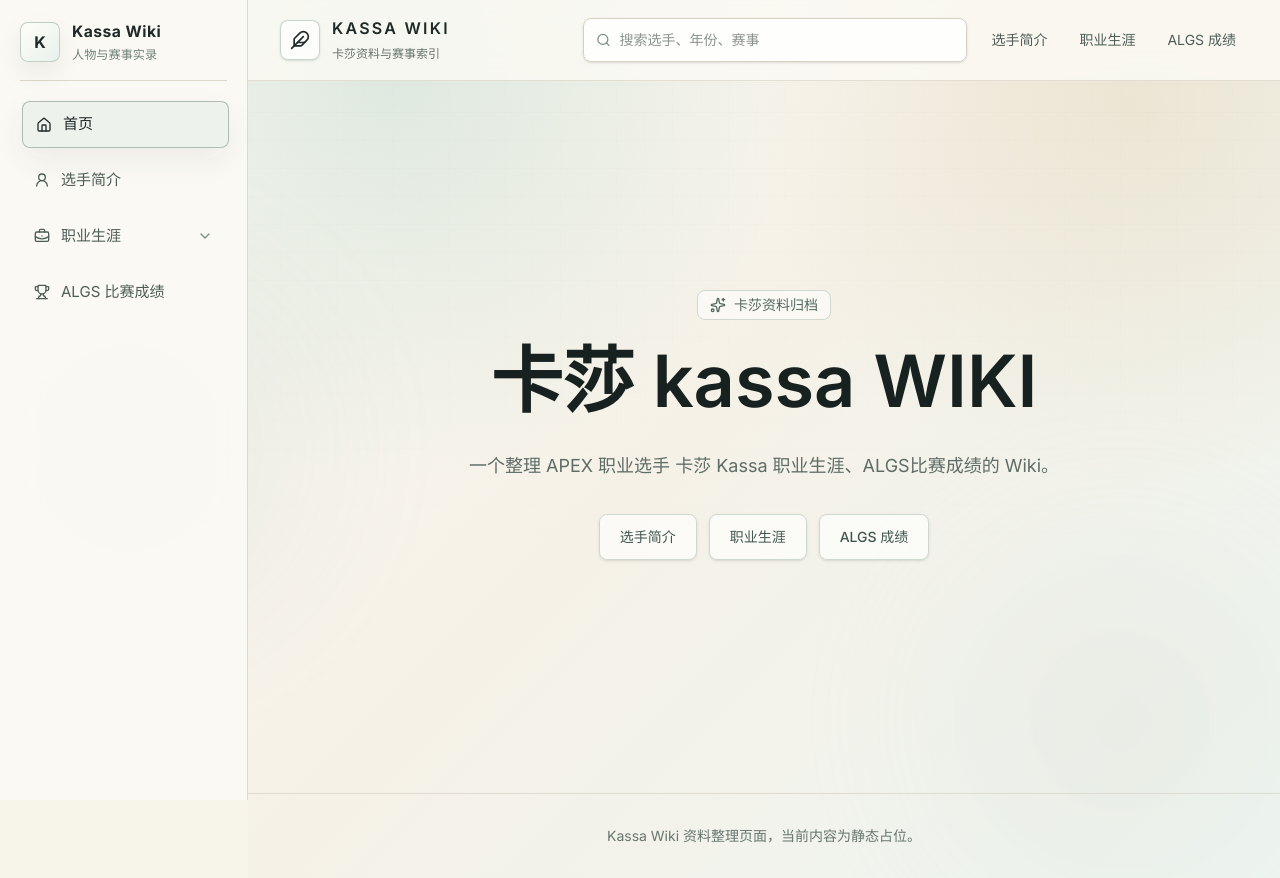
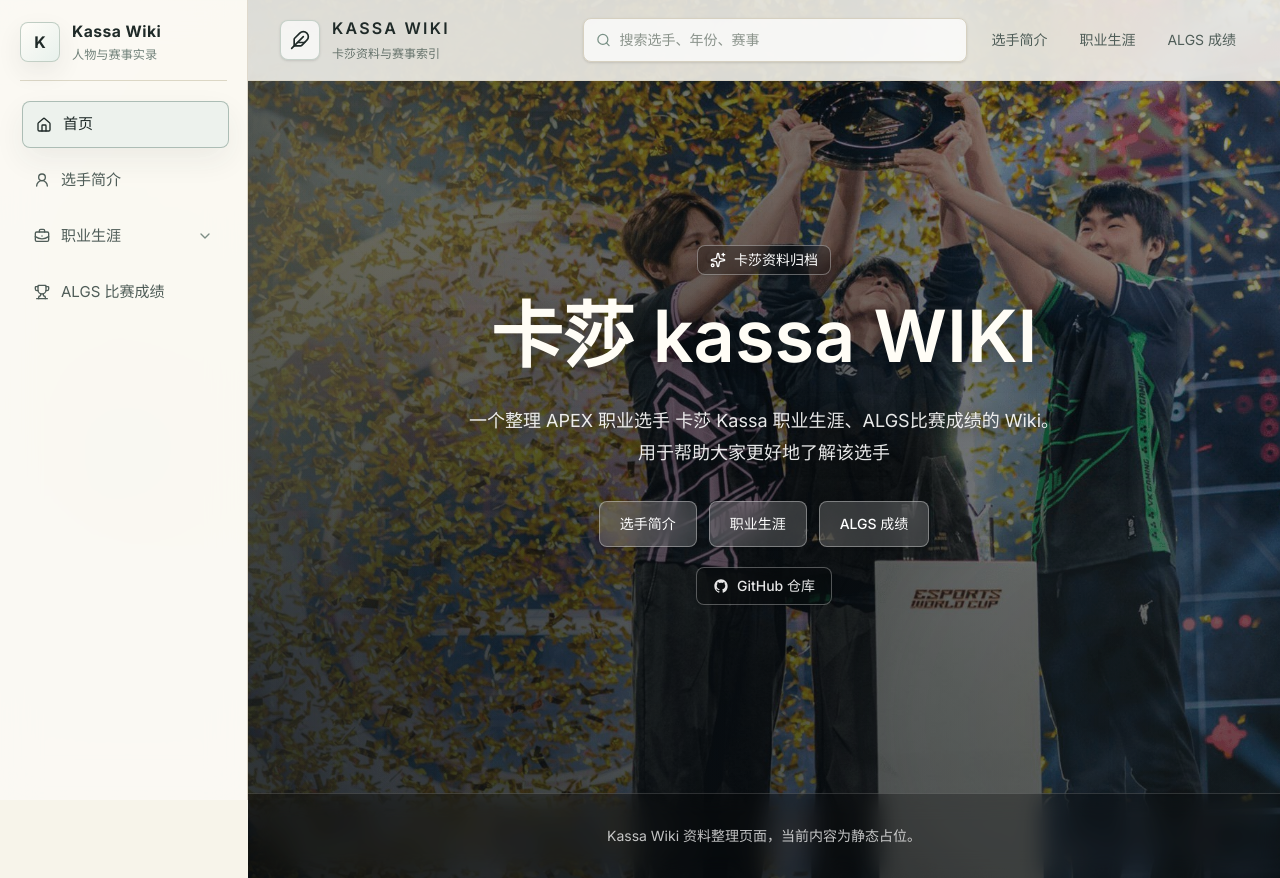
Before and after one commit to dy-iy/kassa-wiki, a Next.js app: page / in a window 1280 px wide. Built offline with nearby package versions, Linux system fonts and the light colour scheme.

Commit message:
add backgrounds

```diff
--- a/app/globals.css
+++ b/app/globals.css
@@ -289,6 +289,34 @@
       radial-gradient(circle at 14% 8%, rgba(206, 223, 213, 0.62), transparent 26rem),
       radial-gradient(circle at 86% 12%, rgba(229, 221, 198, 0.6), transparent 24rem),
       linear-gradient(135deg, #fbfaf4 0%, #f5f1e7 45%, #eef5f1 100%);
+  }
+
+  .home-landing {
+    background:
+      linear-gradient(90deg, rgba(9, 15, 20, 0.78) 0%, rgba(9, 15, 20, 0.48) 45%, rgba(9, 15, 20, 0.28) 100%),
+      linear-gradient(180deg, rgba(9, 15, 20, 0.15), rgba(9, 15, 20, 0.48)),
+      url("/images/backgrounds/VKG夺冠.jpg") center / cover no-repeat;
+    background-attachment: fixed;
+  }
+
+  .home-landing::before {
+    content: "";
+    pointer-events: none;
+    position: fixed;
+    inset: 0;
+    z-index: 0;
+    background:
+      radial-gradient(circle at 24% 26%, rgba(255, 229, 157, 0.22), transparent 26rem),
+      linear-gradient(90deg, rgba(255, 255, 255, 0.08), transparent 42%);
+  }
+
+  .home-hero-title {
+    color: #fffdf6;
+    text-shadow: 0 4px 28px rgba(0, 0, 0, 0.42);
+  }
+
+  .home-hero-copy {
+    text-shadow: 0 2px 18px rgba(0, 0, 0, 0.45);
   }
 
   .paper-grain {
@@ -753,6 +781,11 @@
 }
 
 @media (max-width: 900px) {
+  .home-landing {
+    background-attachment: scroll;
+    background-position: center top;
+  }
+
   .site-shell {
     grid-template-columns: 1fr;
   }
--- a/app/page.tsx
+++ b/app/page.tsx
@@ -1,10 +1,6 @@
 "use client";
 
-import {
-  Feather,
-  Search,
-  Sparkles,
-} from "lucide-react";
+import { Feather, Search, Sparkles } from "lucide-react";
 import Link from "next/link";
 import type { CSSProperties, PointerEvent } from "react";
 
@@ -29,7 +25,7 @@
 
   return (
     <div
-      className="ink-wiki min-h-screen overflow-x-hidden text-[#26312f]"
+      className="ink-wiki home-landing min-h-screen overflow-x-hidden text-white"
       onPointerMove={handlePointerMove}
       style={{ "--pointer-x": "0px", "--pointer-y": "0px" } as CSSProperties}
     >
@@ -78,21 +74,23 @@
       <main className="relative z-10 mx-auto w-full max-w-7xl px-4 pb-14 pt-8 sm:px-6 lg:px-8">
         <section className="hero-panel grid min-h-[calc(100vh-11rem)] place-items-center py-10 text-center sm:py-14">
           <div className="max-w-4xl">
-            <p className="mb-4 inline-flex items-center gap-2 rounded-md border border-[#cfd8cf] bg-white/55 px-3 py-1 text-sm text-[#526961]">
+            <p className="mb-4 inline-flex items-center gap-2 rounded-md border border-white/35 bg-black/25 px-3 py-1 text-sm text-white shadow-sm backdrop-blur-md">
               <Sparkles className="size-4" />
               卡莎资料归档
             </p>
-            <h1 className="text-balance text-4xl font-semibold leading-tight tracking-normal text-[#17211f] sm:text-6xl lg:text-7xl">
+            <h1 className="home-hero-title text-balance text-4xl font-semibold leading-tight tracking-normal sm:text-6xl lg:text-7xl">
               卡莎 kassa WIKI
             </h1>
-            <p className="mx-auto mt-6 max-w-3xl text-base leading-8 text-[#5f6d67] sm:text-lg">
-              一个整理 APEX 职业选手 卡莎 Kassa 职业生涯、ALGS比赛成绩的 Wiki。
-
+            <p className="home-hero-copy mx-auto mt-6 max-w-3xl text-base leading-8 text-white/90 sm:text-lg">
+              <span className="block">
+                一个整理 APEX 职业选手 卡莎 Kassa 职业生涯、ALGS比赛成绩的 Wiki。
+              </span>
+              <span className="block">用于帮助大家更好地了解该选手</span>
             </p>
             <div className="mt-8 flex flex-col justify-center gap-3 sm:flex-row">
               {navItems.map(([item, href]) => (
                 <Link
-                  className="rounded-md border border-[#cfd8cf] bg-white/65 px-5 py-3 text-sm font-medium text-[#40564f] shadow-sm transition hover:-translate-y-0.5 hover:border-[#7c988b] hover:bg-white hover:text-[#17211f] hover:shadow-md"
+                  className="rounded-md border border-white/35 bg-white/18 px-5 py-3 text-sm font-medium text-white shadow-sm backdrop-blur-md transition hover:-translate-y-0.5 hover:border-white/70 hover:bg-white hover:text-[#17211f] hover:shadow-md"
                   href={href}
                   key={item}
                 >
@@ -100,11 +98,27 @@
                 </Link>
               ))}
             </div>
+            <a
+              className="mt-5 inline-flex items-center gap-2 rounded-md border border-white/30 bg-black/20 px-4 py-2 text-sm font-medium text-white/90 shadow-sm backdrop-blur-md transition hover:-translate-y-0.5 hover:border-white/65 hover:bg-white hover:text-[#17211f] hover:shadow-md"
+              href="https://github.com/dy-iy/kassa-wiki"
+              rel="noopener noreferrer"
+              target="_blank"
+            >
+              <svg
+                aria-hidden="true"
+                className="size-4"
+                fill="currentColor"
+                viewBox="0 0 24 24"
+              >
+                <path d="M12 2C6.48 2 2 6.58 2 12.24c0 4.53 2.87 8.37 6.84 9.73.5.09.68-.22.68-.49 0-.24-.01-1.04-.01-1.89-2.78.62-3.37-1.21-3.37-1.21-.45-1.18-1.11-1.49-1.11-1.49-.91-.64.07-.63.07-.63 1 .07 1.53 1.06 1.53 1.06.9 1.57 2.36 1.12 2.94.86.09-.67.35-1.12.63-1.38-2.22-.26-4.56-1.14-4.56-5.07 0-1.12.39-2.03 1.03-2.75-.1-.26-.45-1.3.1-2.71 0 0 .84-.28 2.75 1.05A9.35 9.35 0 0 1 12 6.99c.85 0 1.7.12 2.5.34 1.9-1.33 2.74-1.05 2.74-1.05.55 1.41.2 2.45.1 2.71.64.72 1.03 1.63 1.03 2.75 0 3.94-2.34 4.8-4.57 5.06.36.32.68.94.68 1.9 0 1.38-.01 2.49-.01 2.83 0 .27.18.59.69.49A10.19 10.19 0 0 0 22 12.24C22 6.58 17.52 2 12 2Z" />
+              </svg>
+              GitHub 仓库
+            </a>
           </div>
         </section>
       </main>
 
-      <footer className="relative z-10 border-t border-[#d8d2c3]/70 px-4 py-8 text-center text-sm text-[#68766f]">
+      <footer className="relative z-10 border-t border-white/15 bg-black/25 px-4 py-8 text-center text-sm text-white/75 backdrop-blur-md">
         Kassa Wiki 资料整理页面，当前内容为静态占位。
       </footer>
     </div>
```
Also changed, not shown: public/images/backgrounds/VKG夺冠.jpg (added).
